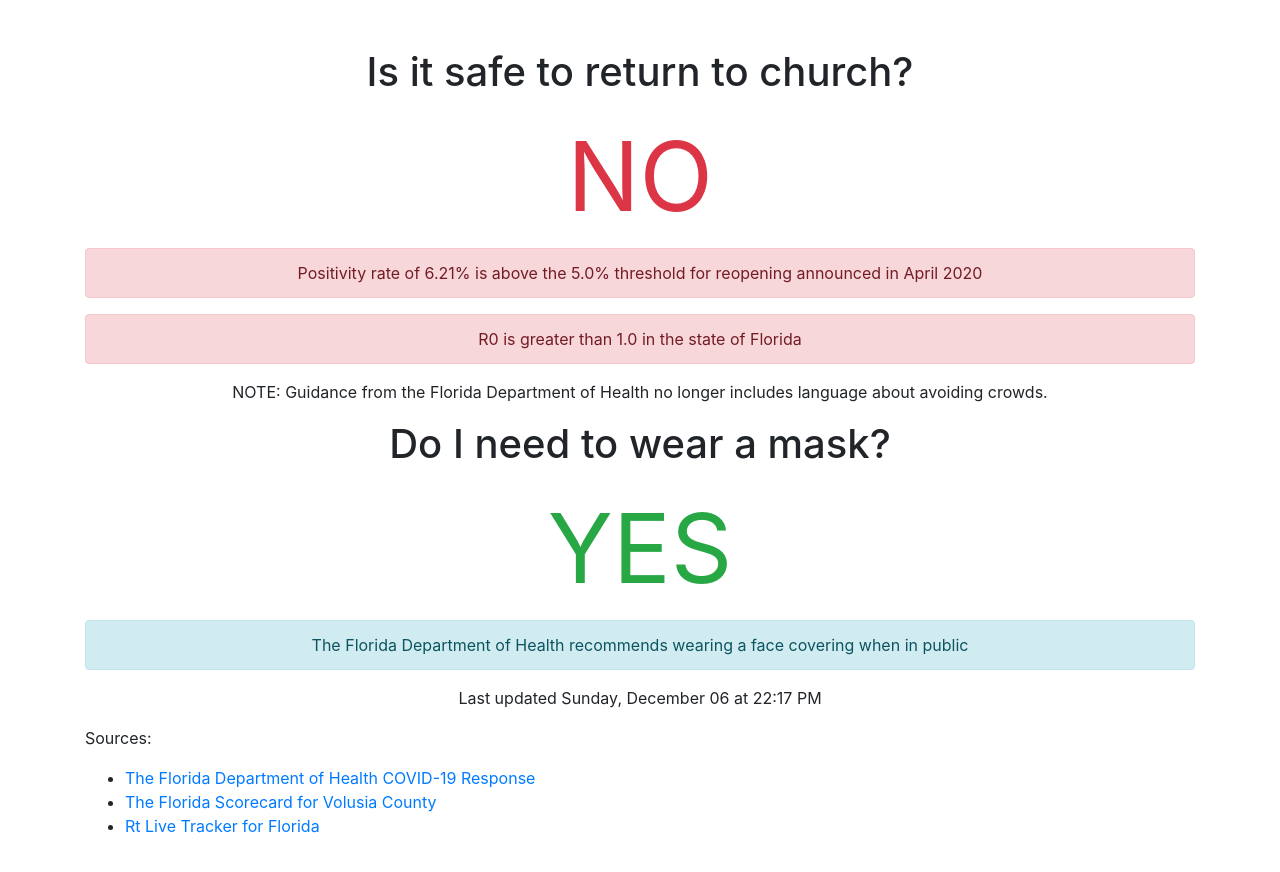
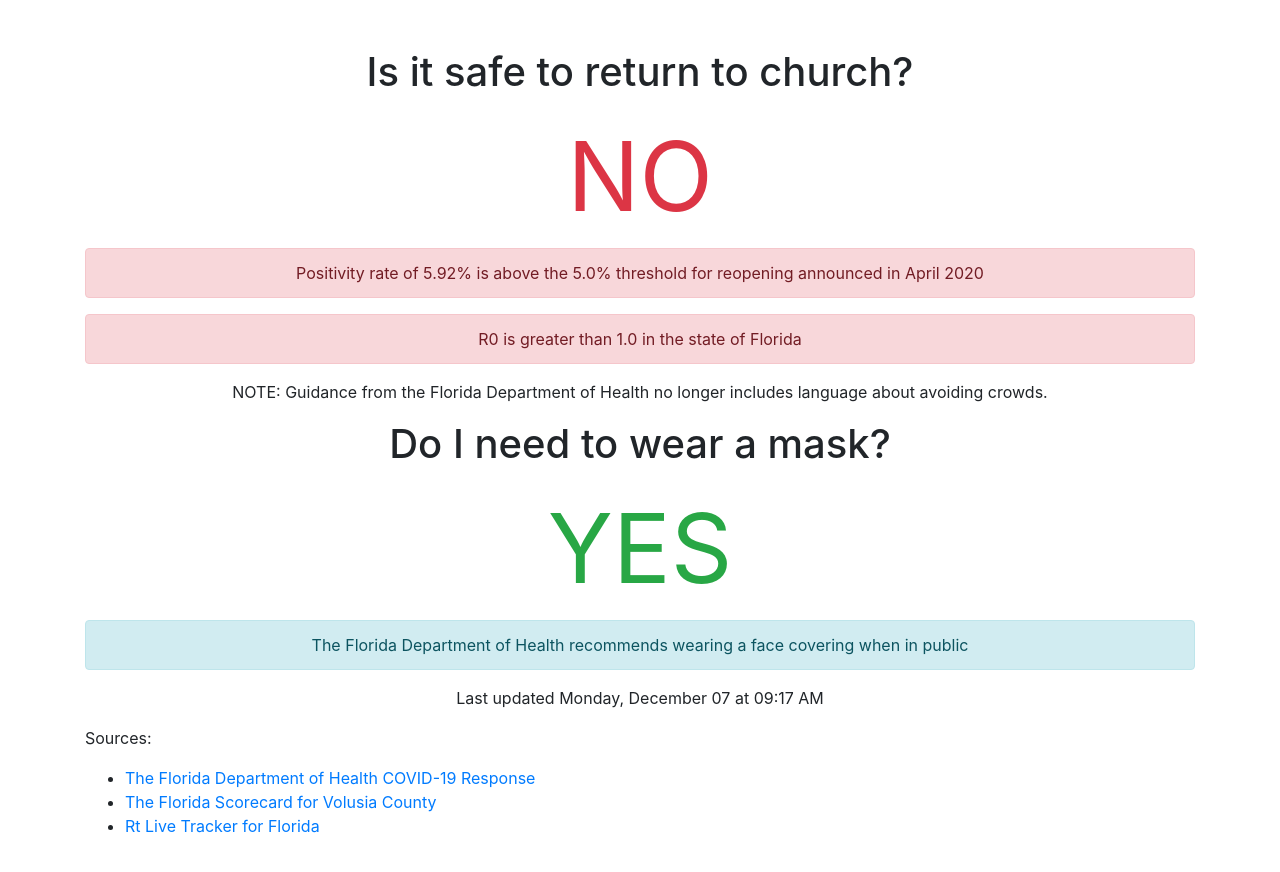
Before and after one commit to thinkjson/timeforchurch, a Jekyll site: the page built from index.md, in a window 1280 px wide. Shown: the top 872 px of the page. Built offline with Jekyll 4.4.1, drawn with Linux system fonts in a browser that asks for light colours; our own code applies the rules of GitHub Pages for plain Markdown files.

Commit message:
Updating data

```diff
--- a/_includes/data.html
+++ b/_includes/data.html
@@ -1,7 +1,7 @@
 
     <h1>Is it safe to return to church?</h1>
     <div class="outcome text-danger">NO</div>
-    <div class="alert alert-danger" role="alert">Positivity rate of 6.21% is above the 5.0% threshold for reopening announced in April 2020</div>
+    <div class="alert alert-danger" role="alert">Positivity rate of 5.92% is above the 5.0% threshold for reopening announced in April 2020</div>
     <div class="alert alert-danger" role="alert">R0 is greater than 1.0 in the state of Florida</div>
 
     <p>NOTE: Guidance from the Florida Department of Health no longer includes language about avoiding crowds.</p>
@@ -10,4 +10,4 @@
     <div class="outcome text-success">YES</div>
     <div class="alert alert-info" role="alert">The Florida Department of Health recommends wearing a face covering when in public</div>
 
-    <p>Last updated Sunday, December 06 at 22:17 PM</p>
+    <p>Last updated Monday, December 07 at 09:17 AM</p>
```
